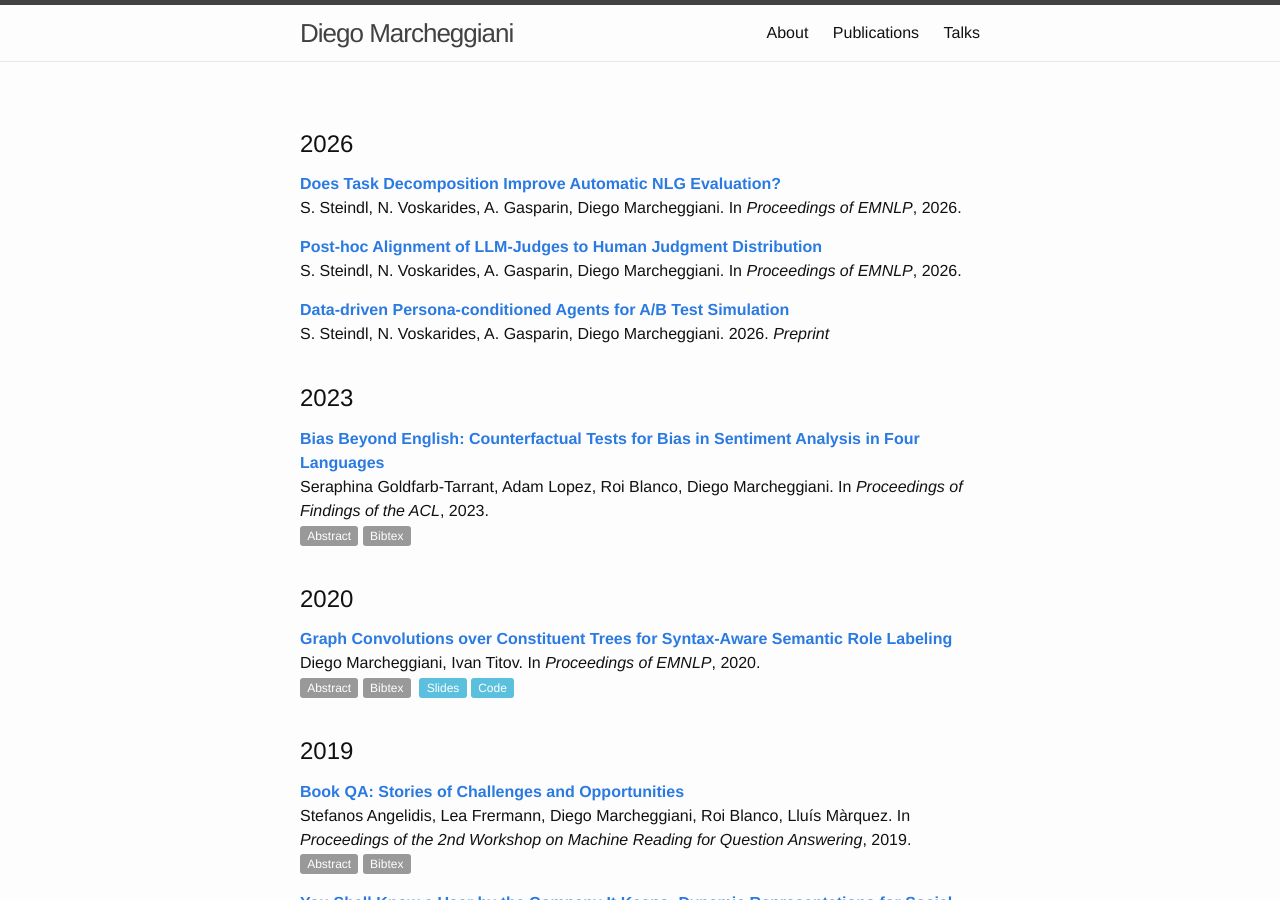
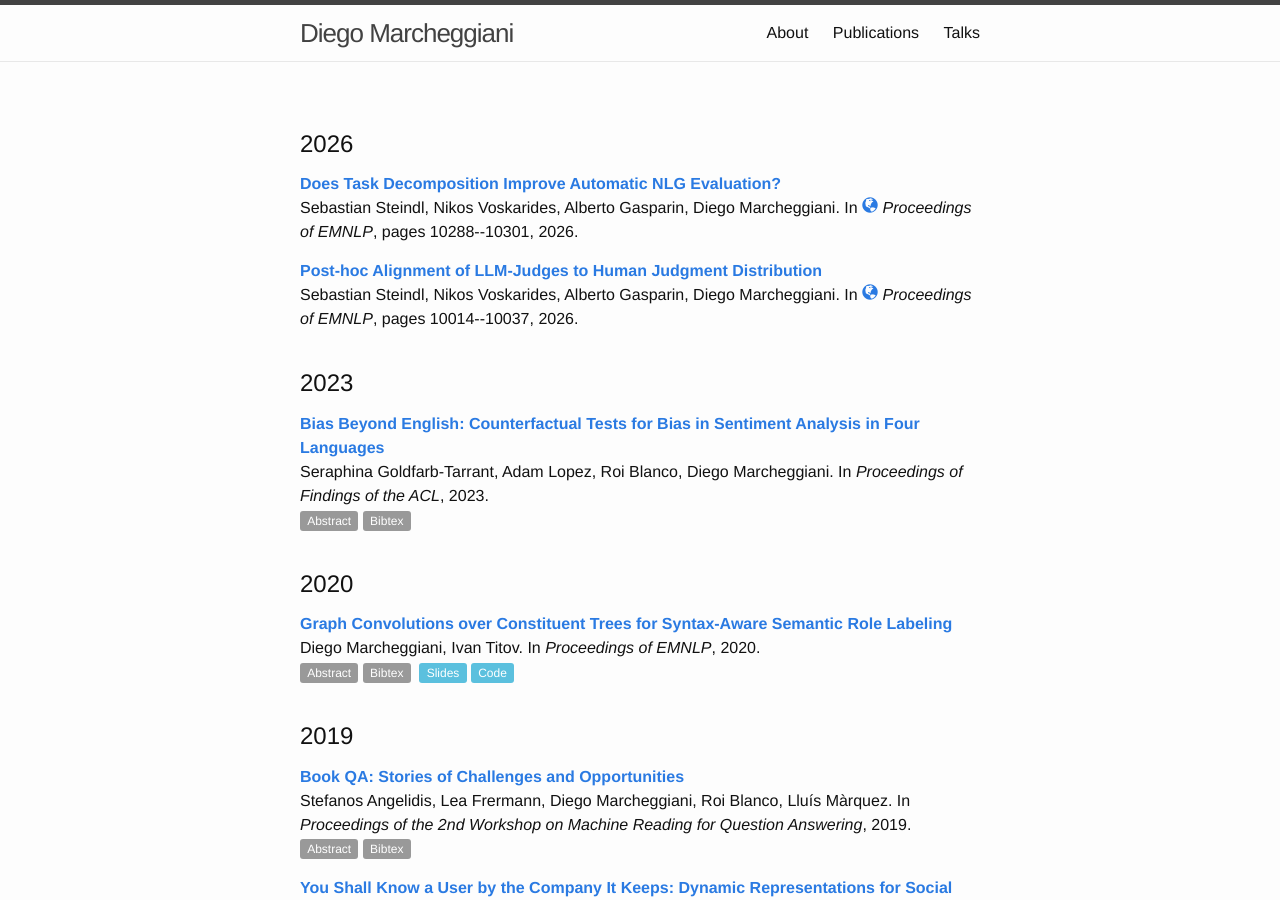
Before and after one commit to diegma/diegma.github.io, a Jekyll site: the page built from publications.markdown, in a window 1280 px wide and 900 px high. Built offline with Jekyll 4.4.1, drawn with Linux system fonts in a browser that asks for light colours.

Commit message:
Describe Amazon work, add EMNLP 2026 papers, remove Twitter link

```diff
--- a/_config.yml
+++ b/_config.yml
@@ -7,7 +7,6 @@ description: >
     working on NLP and large language models.
 baseurl: "" # the subpath of your site, e.g. /blog/
 url: "https://diegma.github.io"
-twitter_username: DieEmme
 github_username: diegma
 linkedin_url: https://www.linkedin.com/in/diegomarcheggiani/
 google_scholar_url: https://scholar.google.com/citations?user=5DqZ8l4AAAAJ
--- a/_data/papers/2026.yml
+++ b/_data/papers/2026.yml
@@ -1,4 +1,3 @@
-# TODO: verify authors, venues and add links (taken from Google Scholar on 2026-11-06).
 -
   layout: paper
   paper-type: inproceedings
@@ -7,8 +6,11 @@
   year: 2026
   id: SteindlTaskDecomp26
   title: Does Task Decomposition Improve Automatic NLG Evaluation?
-  authors: S. Steindl, N. Voskarides, A. Gasparin, Diego Marcheggiani
+  authors: Sebastian Steindl, Nikos Voskarides, Alberto Gasparin, Diego Marcheggiani
+  doc-url: https://aclanthology.org/2026.emnlp-main.447.pdf
   booktitle: Proceedings of EMNLP
+  booktitle-url: https://aclanthology.org/2026.emnlp-main.447/
+  pages: 10288--10301
   venue: conference
 -
   layout: paper
@@ -18,16 +20,9 @@
   year: 2026
   id: SteindlLLMJudges26
   title: Post-hoc Alignment of LLM-Judges to Human Judgment Distribution
-  authors: S. Steindl, N. Voskarides, A. Gasparin, Diego Marcheggiani
+  authors: Sebastian Steindl, Nikos Voskarides, Alberto Gasparin, Diego Marcheggiani
+  doc-url: https://aclanthology.org/2026.emnlp-main.436.pdf
   booktitle: Proceedings of EMNLP
+  booktitle-url: https://aclanthology.org/2026.emnlp-main.436/
+  pages: 10014--10037
   venue: conference
--
-  layout: paper
-  paper-type: misc
-  selected: y
-  year: 2026
-  id: SteindlPersonaAB26
-  title: Data-driven Persona-conditioned Agents for A/B Test Simulation
-  authors: S. Steindl, N. Voskarides, A. Gasparin, Diego Marcheggiani
-  venue: preprint
-  note: Preprint
```
Also changed, not shown: _includes/footer.html (+0 -7 lines), index.md (+4 -4 lines), pages/about.md (+7 -4 lines).
